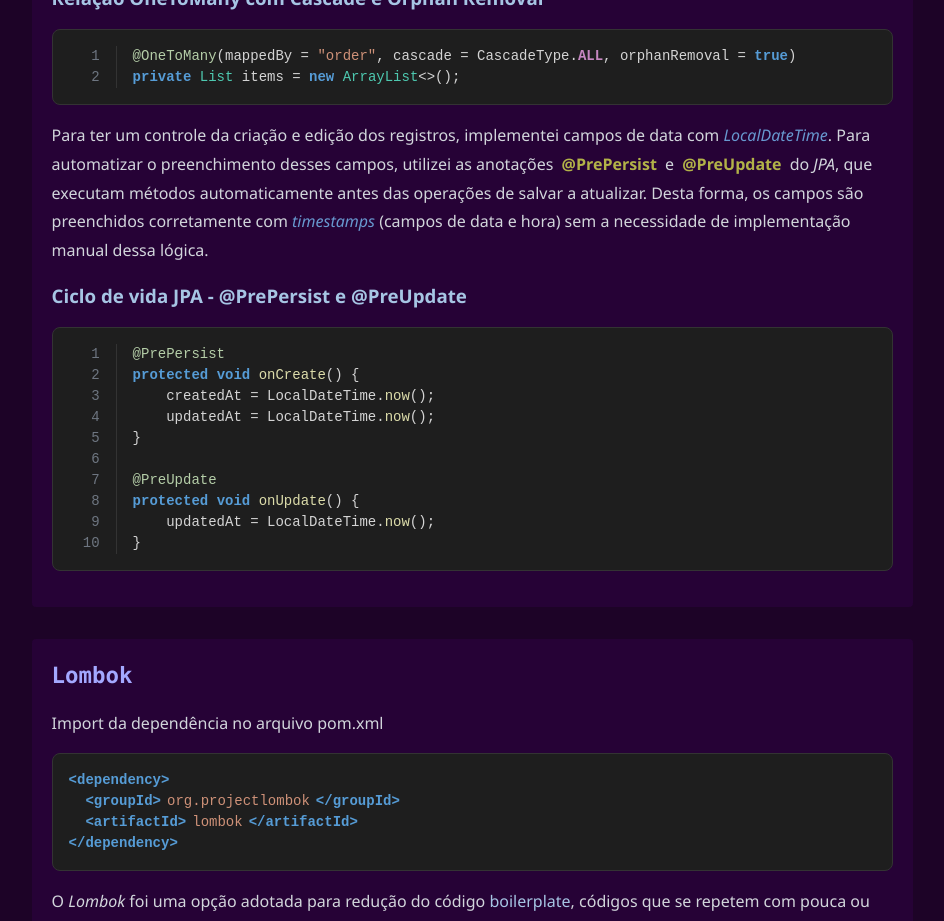
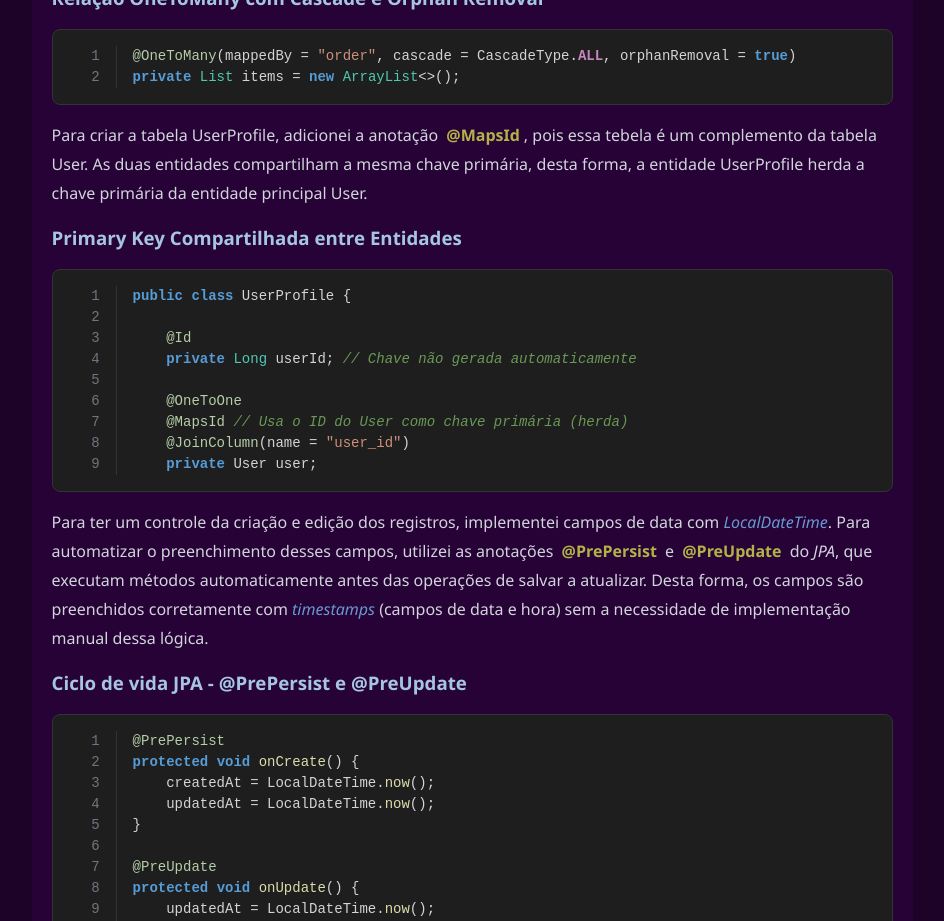
Before and after one commit to icadorin/portfolio, a React (Vite) app: page /quickbite in a window 1280 px wide. Shown: the part 1760-2681 px from the top of the page, without its empty margins (266-1210 px from the left). Built offline with nearby package versions, Linux system fonts and the light colour scheme.

Commit message:
feat: add shared primary key content

```diff
--- /dev/null
+++ b/src/data/code/sharedPrimaryKey.ts
@@ -0,0 +1,13 @@
+export const sharedPrimaryKey = {
+  title: 'Primary Key Compartilhada entre Entidades',
+  code: `
+public class UserProfile {
+
+    @Id
+    private Long userId; // Chave não gerada automaticamente
+
+    @OneToOne
+    @MapsId // Usa o ID do User como chave primária (herda)
+    @JoinColumn(name = "user_id")
+    private User user;`.trim(),
+};
--- a/src/pages/quickbite/EntityImplementation.tsx
+++ b/src/pages/quickbite/EntityImplementation.tsx
@@ -12,6 +12,7 @@ import { manyToOne } from '@/data/code/manyToOne';
 import { oneToMany } from '@/data/code/oneToMany';
 import { buildDefaultEntity } from '@/data/code/buildDefaultEntity';
 import { prePersistUpdate } from '@/data/code/prePersistUpdate';
+import { sharedPrimaryKey } from '@/data/code/sharedPrimaryKey';
 
 const EntityImplementation: React.FC = () => {
   return (
@@ -86,6 +87,14 @@ const EntityImplementation: React.FC = () => {
         <TitledCodeBlock title={oneToMany.title} code={oneToMany.code} />
 
         <QuickbiteHighlighter asParagraph={true}>
+          Para criar a tabela UserProfile, adicionei a anotação @MapsId, pois essa tebela é um
+          complemento da tabela User. As duas entidades compartilham a mesma chave primária, desta
+          forma, a entidade UserProfile herda a chave primária da entidade principal User.
+        </QuickbiteHighlighter>
+
+        <TitledCodeBlock title={sharedPrimaryKey.title} code={sharedPrimaryKey.code} />
+
+        <QuickbiteHighlighter asParagraph={true}>
           Para ter um controle da criação e edição dos registros, implementei campos de data com
           LocalDateTime. Para automatizar o preenchimento desses campos, utilizei as anotações
           @PrePersist e @PreUpdate do JPA, que executam métodos automaticamente antes das operações
```
